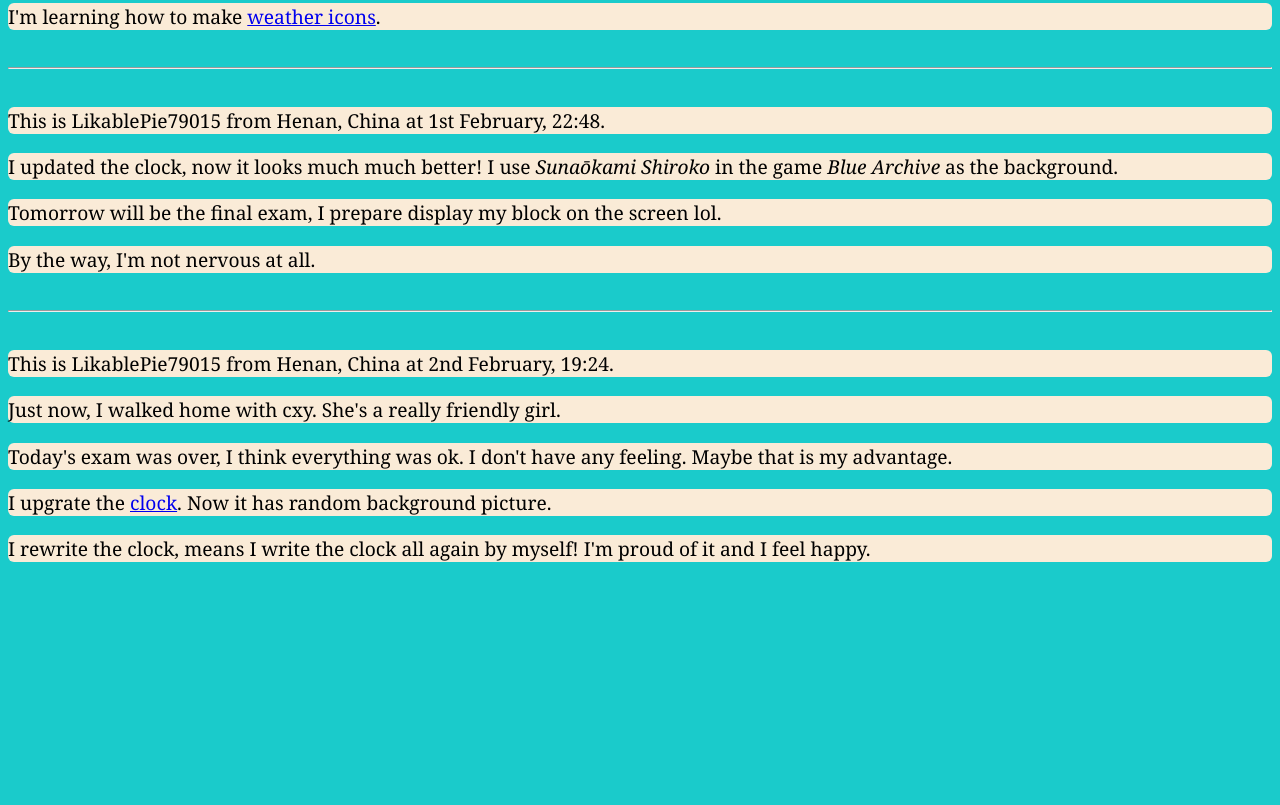
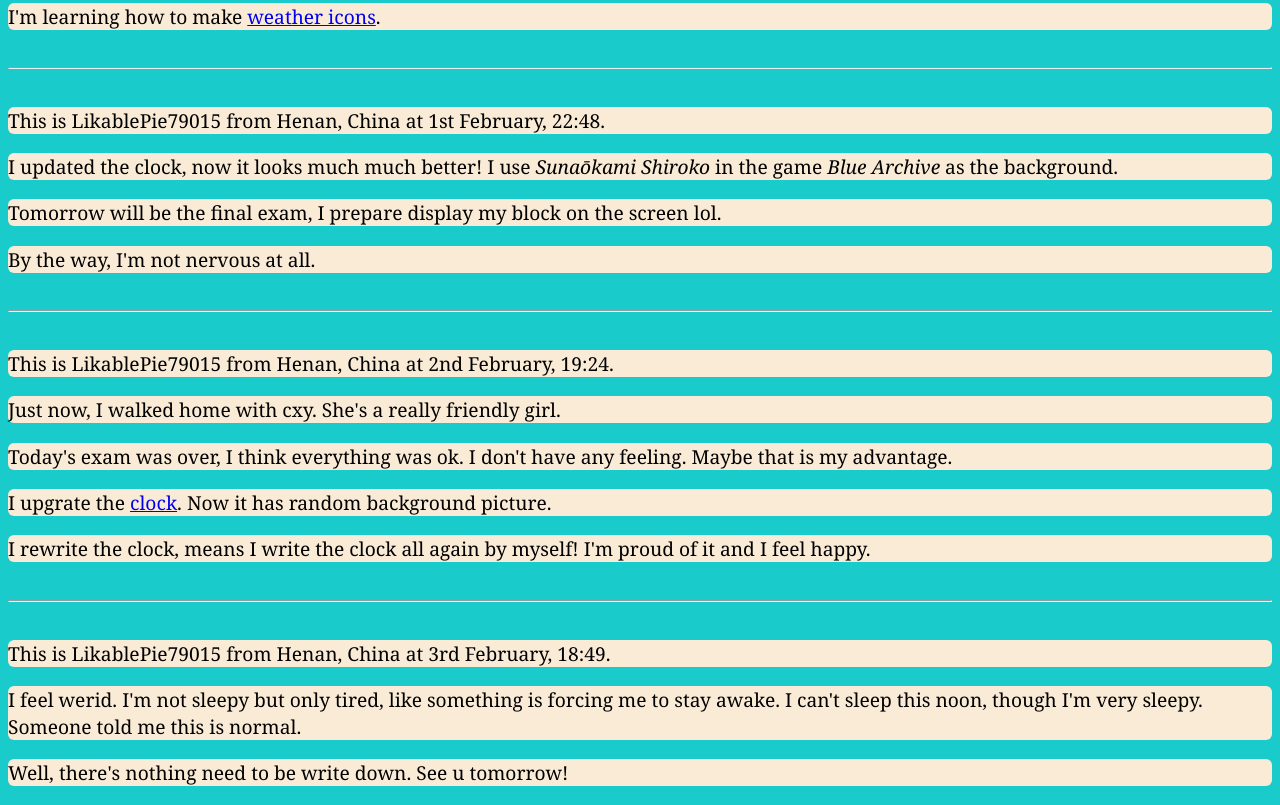
Before and after one commit to LikablePie79015/website, a plain HTML site: page index.html in a window 1280 px wide. Shown: the part 2298-3103 px from the top of the page. Before the commit the page ends 2879 px from the top, so only its background shows below. Drawn offline with Linux system fonts and the light colour scheme.

Commit message:
Added sth not that important.

```diff
--- a/clock/script.js
+++ b/clock/script.js
@@ -26,7 +26,7 @@ function ParseTime(dateStr, timeStr) {
 
 function Clock() {
   let now = new Date();
-  let hour = now.getHours();
+  let hour = EnsureFormat(now.getHours());
   let minute = EnsureFormat(now.getMinutes());
   let second = EnsureFormat(now.getSeconds());
   time.innerHTML = `${hour}:${minute}:${second}`;
--- a/index.html
+++ b/index.html
@@ -78,6 +78,12 @@
     <p>Today's exam was over, I think everything was ok. I don't have any feeling. Maybe that is my advantage.</p>
     <p>I upgrate the <a href="clock/index.html">clock</a>. Now it has random background picture.</p>
     <p>I rewrite the clock, means I write the clock all again by myself! I'm proud of it and I feel happy.</p>
+
+    <hr>
+
+    <p>This is LikablePie79015 from Henan, China at 3rd February, 18:49.</p>
+    <p>I feel werid. I'm not sleepy but only tired, like something is forcing me to stay awake. I can't sleep this noon, though I'm very sleepy. Someone told me this is normal.</p>
+    <p>Well, there's nothing need to be write down. See u tomorrow!</p>
   </div>
 </body>
 </html>
```
